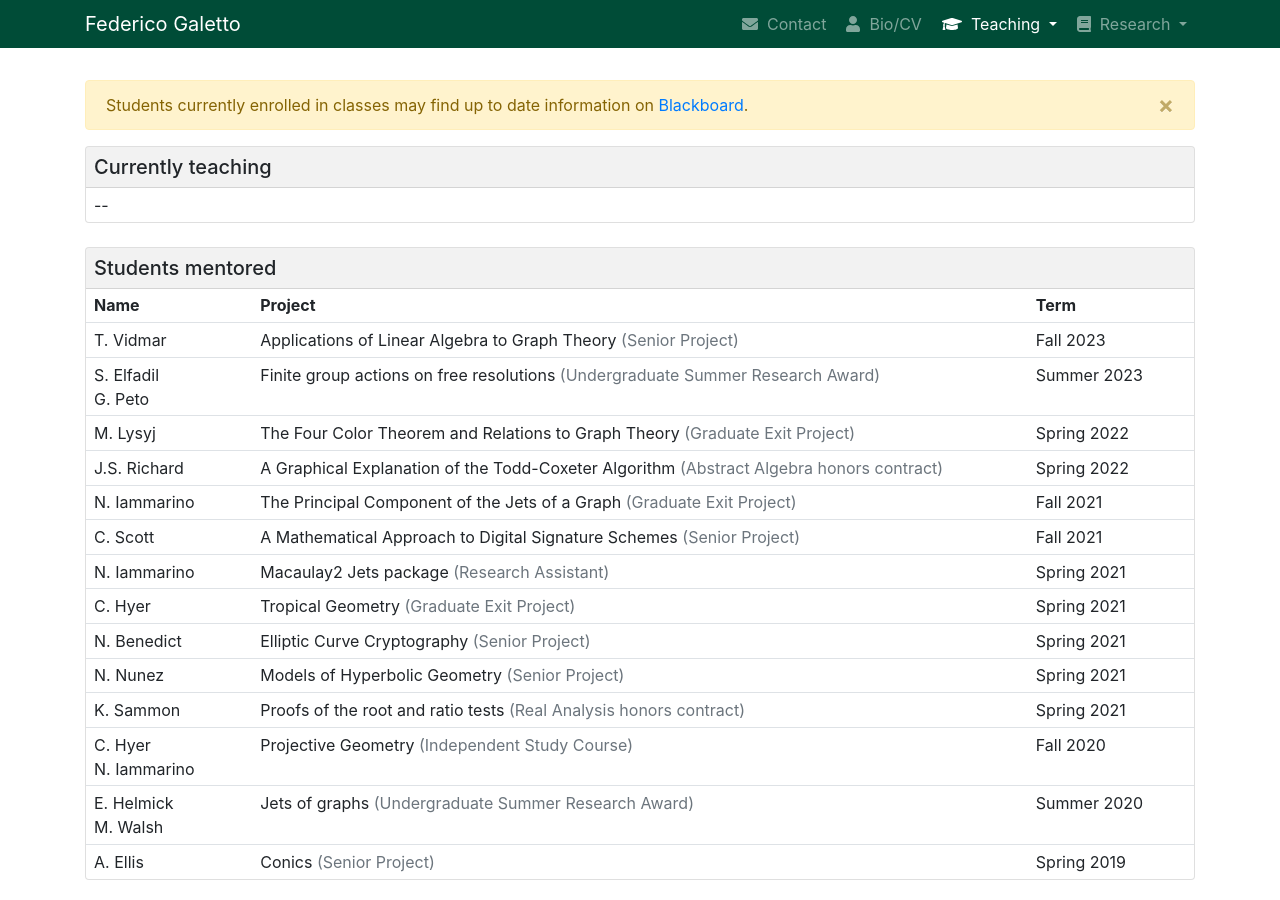
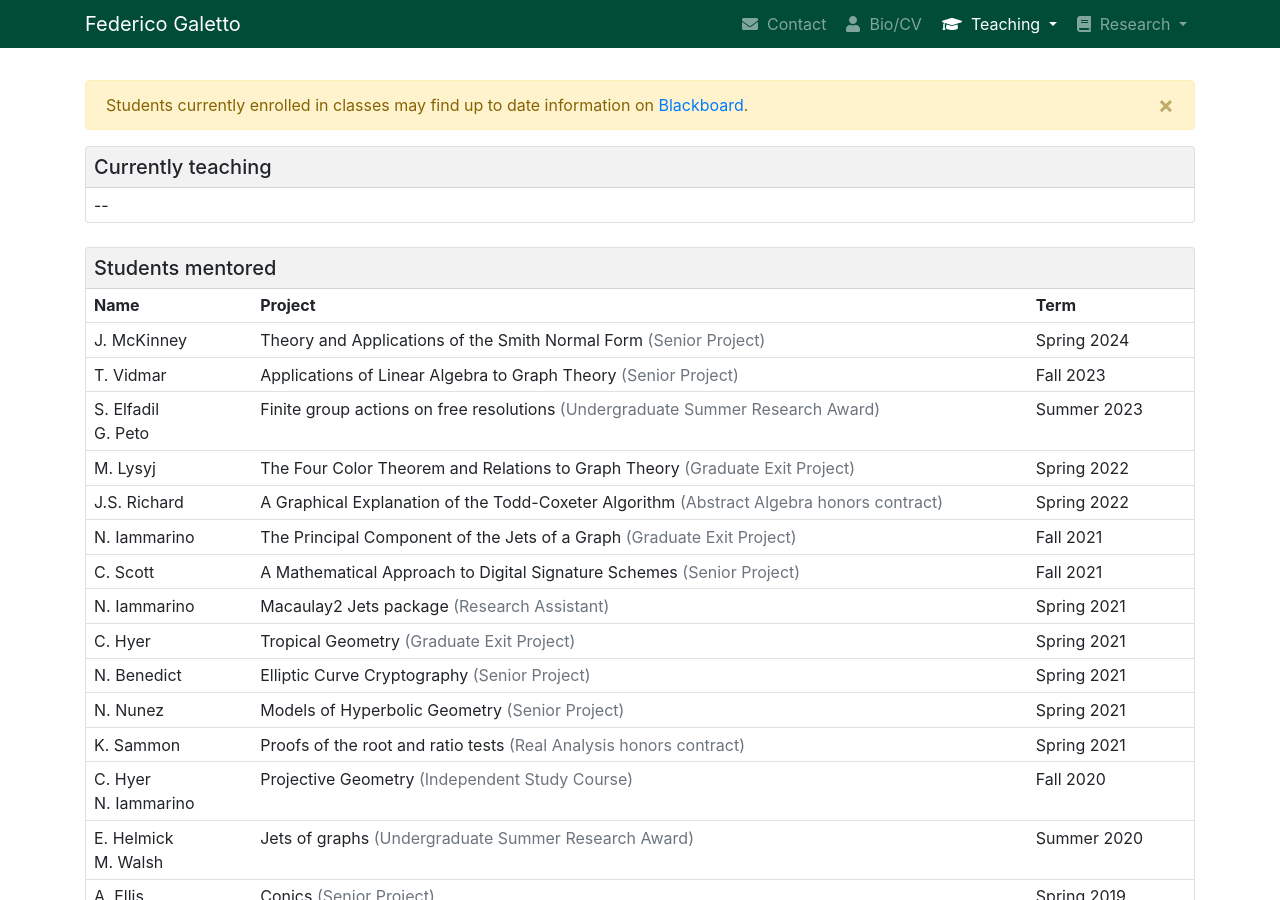
Before and after one commit to galettof/galettof.github.io, a Jekyll site: the page built from teaching.html, in a window 1280 px wide and 900 px high. Built offline with Jekyll 4.4.1, drawn with Linux system fonts in a browser that asks for light colours; nearby versions of some CDN libraries.

Commit message:
Jamari's senior project

```diff
--- a/_data/mentoring.yml
+++ b/_data/mentoring.yml
@@ -84,3 +84,9 @@ csu:
   title: Applications of Linear Algebra to Graph Theory
   term: Fall 2023
   date: 2023-08-28
+
+- name: J. McKinney
+  course: Senior Project
+  title: Theory and Applications of the Smith Normal Form
+  term: Spring 2024
+  date: 2024-01-16
```
